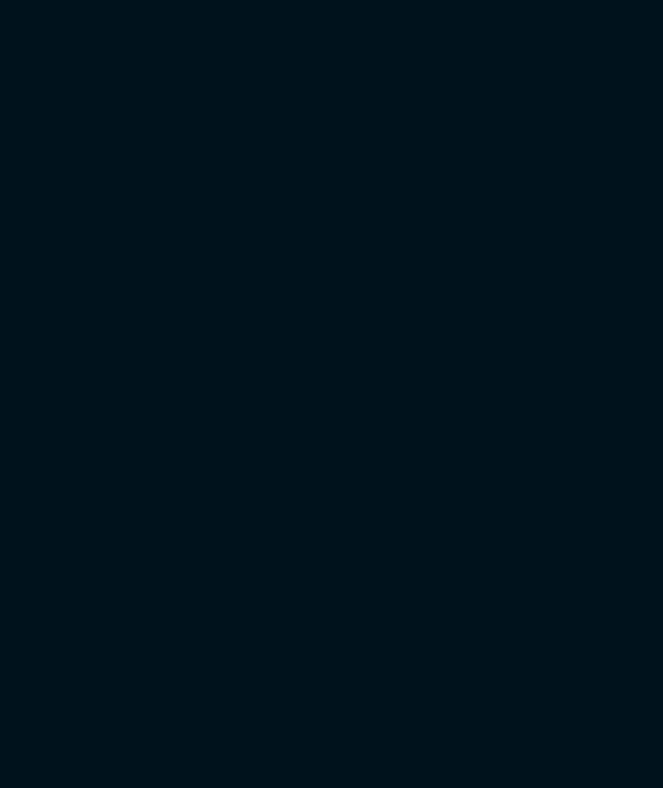
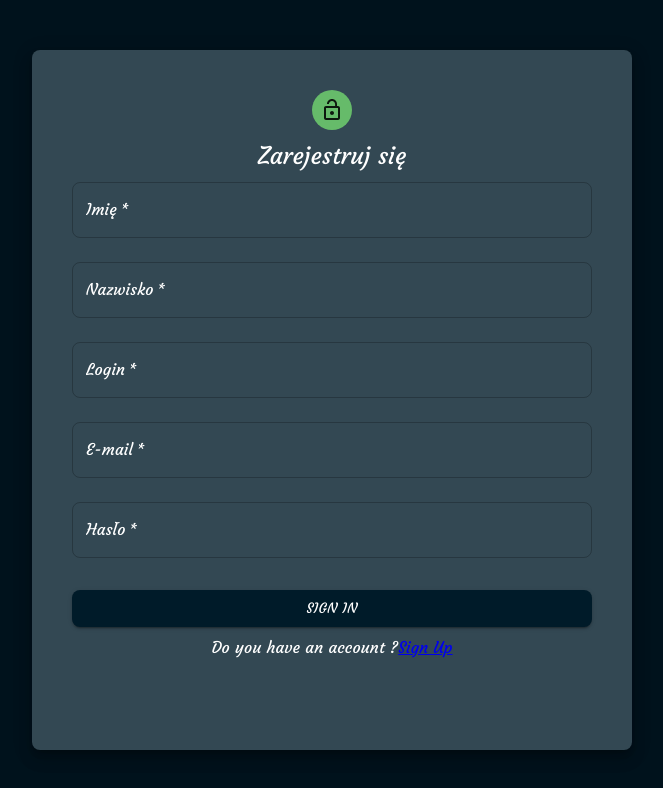
Before and after one commit to tomdud-developer/speed-reading-app-frontend, a React (Create React App) app: page /register in a window 1280 px wide. Before the commit this address had no page. Shown: the top 788 px of the page, without its empty margins (308-971 px from the left). Built offline with nearby package versions, Linux system fonts and the light colour scheme.

Commit message:
Register #1

```diff
--- a/src/App.js
+++ b/src/App.js
@@ -9,10 +9,10 @@
 import Dashboard from './components/Dashboard';
 import { bgcolor } from '@mui/system';
 import {red} from '@mui/material/colors';
-//import theme from './theme/theme';
 
 import { ThemeProvider, createTheme } from "@mui/material/styles";
 import { CssBaseline, Paper } from '@mui/material';
+import Register from './components/Register';
 
 export default function App() {
 
@@ -61,6 +61,7 @@
           <Box sx={{ display: 'flex', minHeight: '100vh', backgroundColor: 'primary.dark'}} >
             <Routes>
               <Route path="/login" element={<Login />}/>
+              <Route path="/register" element={<Register />} />
               <Route path="/" element={<Layout />}>
                 <Route element={<RequireAuth allowedRoles={["ROLE_USER"]} />}>
                   <Route element={<RequireAuth allowedRoles={["ROLE_USER"]} />}>
--- /dev/null
+++ b/src/components/Register.jsx
@@ -0,0 +1,131 @@
+import React from 'react';
+import useAuth from '../hooks/useAuth';
+import { Link, useNavigate, useLocation } from 'react-router-dom';
+import { Grid, Paper, TextField, Stack, Button, Typography, Avatar, Box} from '@mui/material';
+import Checkbox from '@mui/material/Checkbox';
+import FormControlLabel from '@mui/material/FormControlLabel';
+import LockOpenIcon from '@mui/icons-material/LockOpen';
+import axios from '../api/axios';
+import { useTheme } from '@mui/material/styles';
+import Dialog from '@mui/material/Dialog';
+import DialogActions from '@mui/material/DialogActions';
+import DialogContent from '@mui/material/DialogContent';
+import DialogContentText from '@mui/material/DialogContentText';
+import DialogTitle from '@mui/material/DialogTitle';
+import Slide from '@mui/material/Slide';
+
+const Transition = React.forwardRef(function Transition(props, ref) {
+  return <Slide direction="up" ref={ref} {...props} />;
+});
+
+const LOGIN_URL = 'api/register';
+
+const Register = () => {
+
+    const errRef = React.useRef();
+    const navigate = useNavigate();
+    const [errMsg, setErrMsg] = React.useState('');
+    const [openDialog, setOpenDialog] = React.useState(false);
+    const [formData, setFormData] = React.useState(
+        {
+            firstname: "",
+            lastname: "",
+            username: "",
+            email: "",
+            password: ""
+        }
+    );
+
+    function handleTextFieldChange(event) {
+        const {id, value, type, checked} = event.target
+        let val = value;
+        setFormData(prevFormData => (
+            {
+                ...prevFormData,
+                [id]: val
+            }
+        ))
+    }
+
+    const handleSubmit = async (e) => {
+        e.preventDefault();
+        try {
+            const response = await axios.post(LOGIN_URL, formData, {
+                headers: {
+                  "Access-Control-Allow-Origin": "*",
+                },
+                withCredentials: true
+              });
+            setOpenDialog(true);
+
+        } catch (err) {
+            if (!err.response) {
+                setErrMsg('No Server Response');
+            } else if (err.response.status === 400) {
+                setErrMsg('Missing Username or Password');
+            } else if (err.response.status === 401) {
+                setErrMsg('Unauthorized');
+            } else {
+                setErrMsg('Login Failed');
+            }
+            errRef.current.focus();
+        }
+    }
+
+    const paperStyle={padding :40,height:700,width:600, margin:"20px auto"}
+    const avatarStyle={backgroundColor:'secondary.main' }
+    const btnstyle={margin:'8px 0'}
+
+
+    return (
+        <>
+            <Grid
+            container
+            spacing={0}
+            direction="column"
+            alignItems="center"
+            justifyContent="center"
+            style={{ minHeight: '100vh' }}
+            >
+                <Grid item align='center'>
+                    <Paper elevation={10} style={paperStyle} sx={{backgroundColor: 'primary.light'}}>
+                        <Grid align='center'>
+                            <Avatar sx={avatarStyle}><LockOpenIcon/></Avatar>
+                            <Typography sx={{color: "primary.text", padding: '10px'}} variant="h5" >Zarejestruj się</Typography>
+                        </Grid>
+                        <Stack>
+                            <TextField id="firstname" required fullWidth label="Imię" value={formData.firstname} onChange={handleTextFieldChange} sx={{marginBottom: 3}} />
+                            <TextField id="lastname" required fullWidth label="Nazwisko" value={formData.lastname} onChange={handleTextFieldChange} sx={{marginBottom: 3}} />
+                            <TextField id="username" required fullWidth label="Login" value={formData.username} onChange={handleTextFieldChange} sx={{marginBottom: 3}} />
+                            <TextField id="email" required fullWidth label="E-mail" value={formData.email} onChange={handleTextFieldChange} sx={{marginBottom: 3}} />
+                            <TextField id="password" required type="password" label="Hasło" value={formData.email} onChange={handleTextFieldChange} sx={{marginBottom: 3}} />
+                        </Stack>
+                        <Button sx={{backgroundColor: 'custom.dark'}} type='submit'  variant="contained" style={btnstyle} fullWidth onClick={handleSubmit} >Sign in</Button>
+                        <Typography > Do you have an account ?
+                            <Link to="/register">Sign Up</Link>
+                        </Typography>
+                        <p ref={errRef} className={errMsg ? "errmsg" : "offscreen"} aria-live="assertive">{errMsg}</p>
+                    </Paper>
+                </Grid>
+            </Grid>
+            <Dialog
+                open={openDialog}
+                TransitionComponent={Transition}
+                keepMounted
+                onClose={() => setOpenDialog(false)}
+            >
+                <DialogTitle>{"Dokonałeś rejestracji"}</DialogTitle>
+                <DialogContent>
+                    <DialogContentText>
+                        Wysłano link aktywacyjny na mail <b>{formData.email}</b>. Potwierdź rejestrację konta klikając w link.
+                    </DialogContentText>
+                </DialogContent>
+                <DialogActions>
+                    <Button onClick={() => {setOpenDialog(false); navigate("/login", { replace: true });}}>Przejdź do logowania</Button>
+                </DialogActions>
+            </Dialog>
+        </>
+    )
+}
+
+export default Register
```
Also changed, not shown: 1 other file (tests, documents, lock files or other folders).
